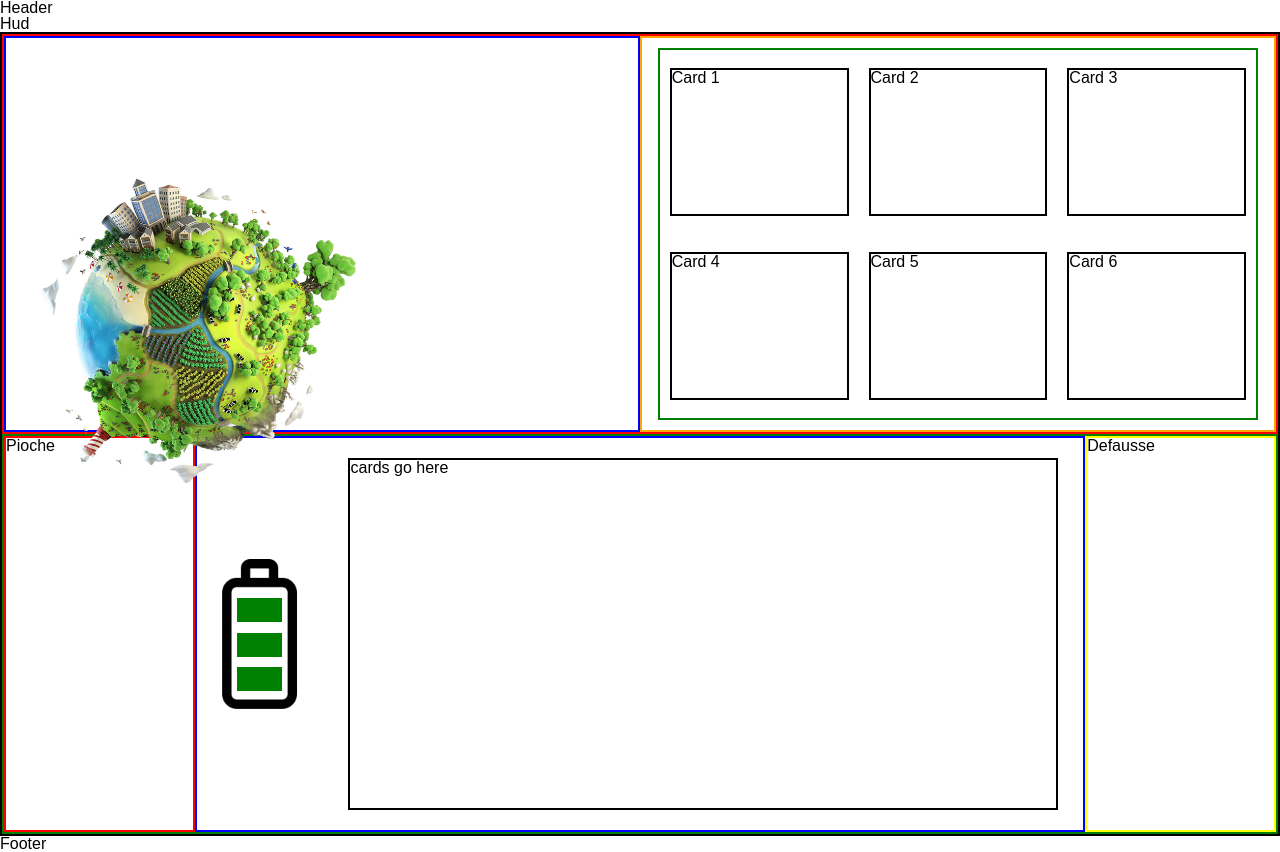
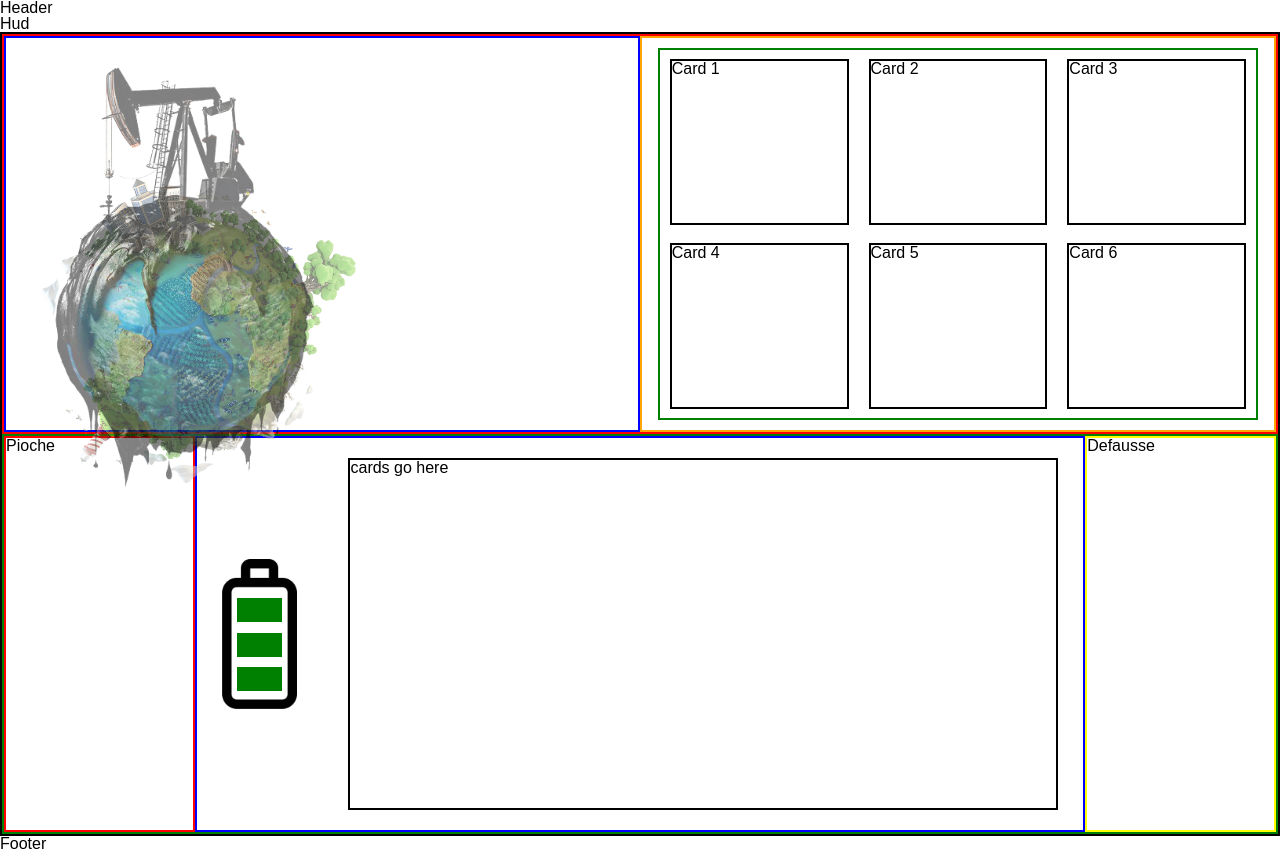
Before and after one commit to Zakari-B/WCS_First_Hackathon, a React (Create React App) app in the folder frontend/: page /Game in a window 1280 px wide. Built offline with nearby package versions, Linux system fonts and the light colour scheme.

Commit message:
earth working

```diff
--- a/frontend/src/components/Earth.jsx
+++ b/frontend/src/components/Earth.jsx
@@ -5,7 +5,7 @@ import EarthDead from "../assets/earth_polluted.png";
 import "../styles/Earth.scss";
 
 const Earth = () => {
-  const [earthHealth, setEarthHealth] = useState(0);
+  const [earthHealth, setEarthHealth] = useState(0); // range [-100 +100]
 
   return (
     <div className="earthContainer">
@@ -13,13 +13,13 @@ const Earth = () => {
         src={EarthGreen}
         alt="EarthGreen"
         className="earthImg earthGreen"
-        style={{ filter: `opacity(${1 - earthHealth})` }}
+        style={{ filter: `opacity(${(earthHealth + 100) / 200})` }}
       />
       <img
         src={EarthDead}
         alt="EarthDead"
         className="earthImg earthDead"
-        style={{ filter: `opacity(${earthHealth})` }}
+        style={{ filter: `opacity(${1 - (earthHealth + 100) / 200})` }}
       />
     </div>
   );
--- a/frontend/src/styles/Game.scss
+++ b/frontend/src/styles/Game.scss
@@ -63,6 +63,6 @@
 
 .ShopCard {
     border: 2px solid black;
-    height: 40%;
+    height: 45%;
     width: 30%;
 }
```
